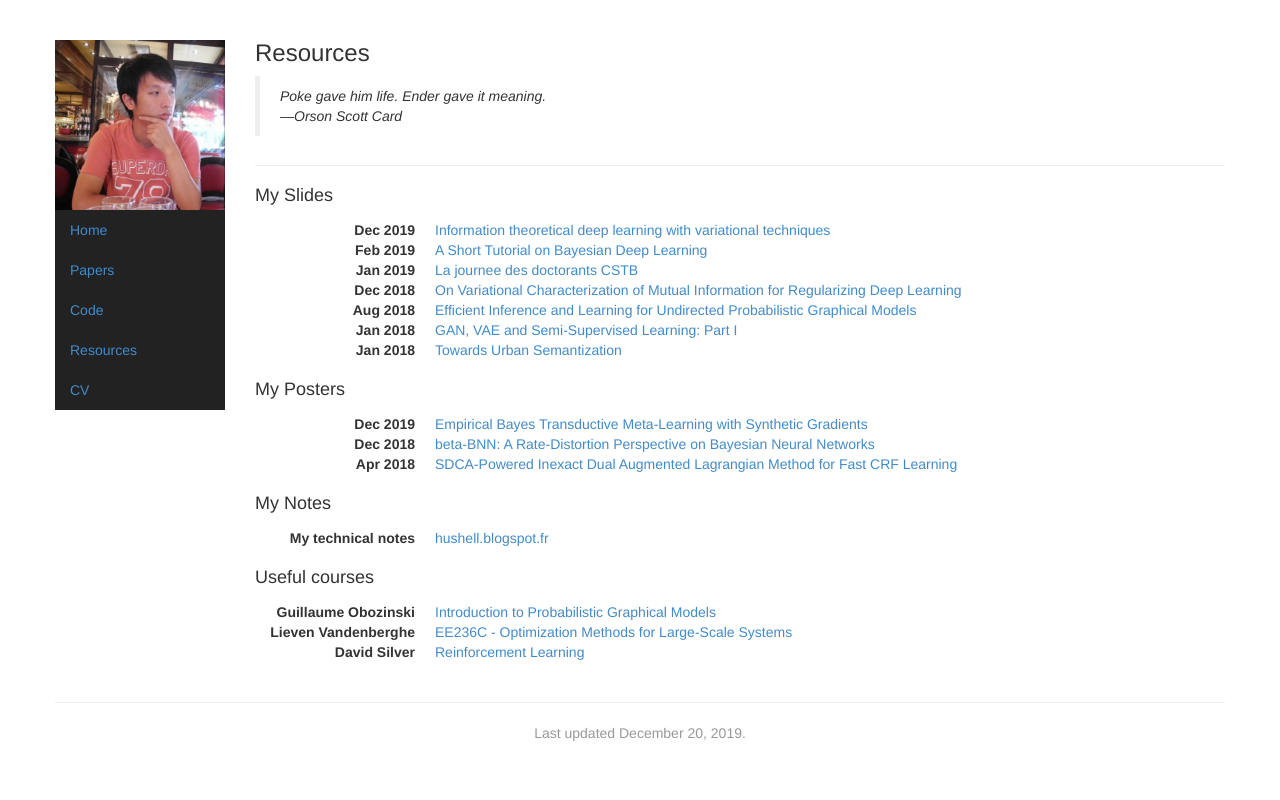
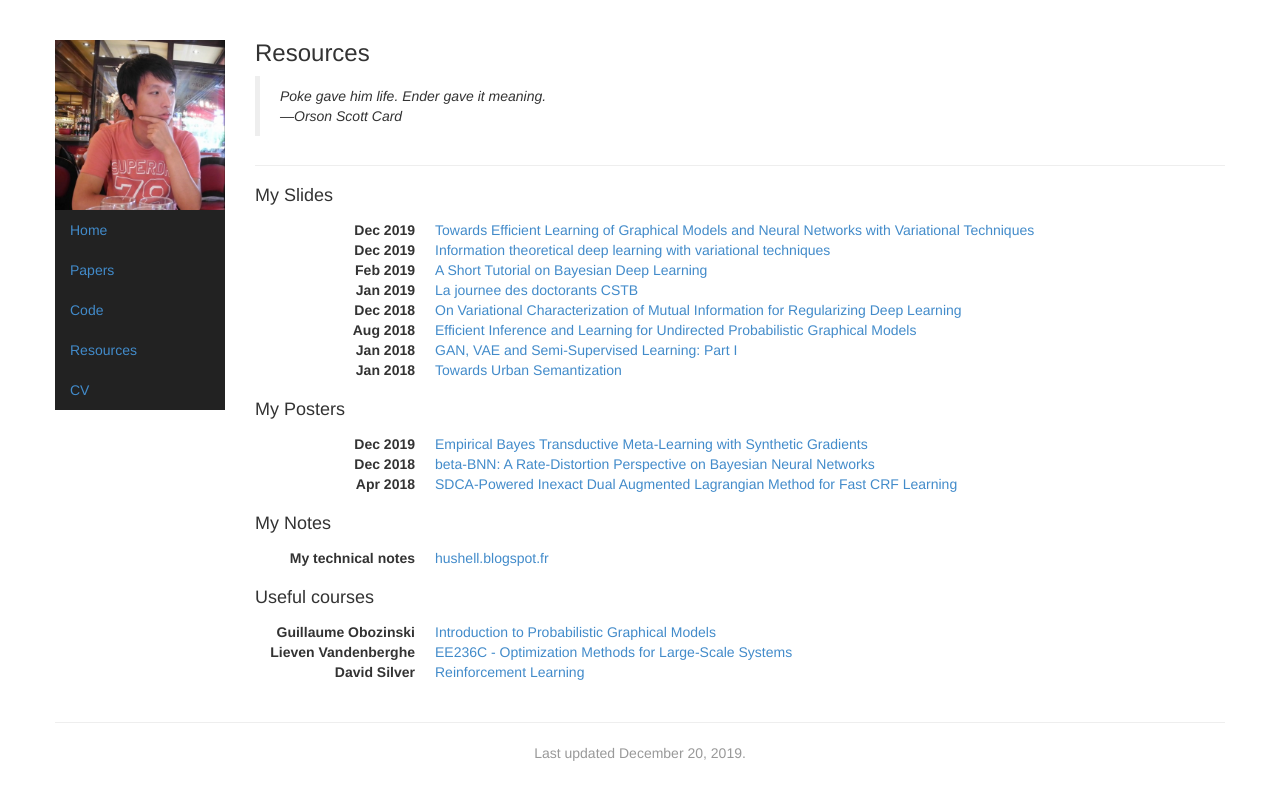
Before and after one commit to hushell/hushell.github.io, a Jekyll site: the page built from personal.html, in a window 1280 px wide. Shown: the top 800 px of the page. Built offline with Jekyll 4.4.1, drawn with Linux system fonts in a browser that asks for light colours.

Commit message:
defense talk

```diff
--- a/personal.html
+++ b/personal.html
@@ -10,6 +10,7 @@ picture: paris
 
 <h4>My Slides</h4>
 <dl class="dl-horizontal">
+    <dt>Dec 2019</dt><dd><a href="papers/defense_talk.pdf">Towards Efficient Learning of Graphical Models and Neural Networks with Variational Techniques</a></dd>
     <dt>Dec 2019</dt><dd><a href="papers/broad_talk.pdf">Information theoretical deep learning with variational techniques</a></dd>
     <dt>Feb 2019</dt><dd><a href="papers/feb_rg.pdf">A Short Tutorial on Bayesian Deep Learning</a></dd>
     <dt>Jan 2019</dt><dd><a href="papers/CSTB_JDD.pdf">La journee des doctorants CSTB</a></dd>
```
Also changed, not shown: 1 other file.
